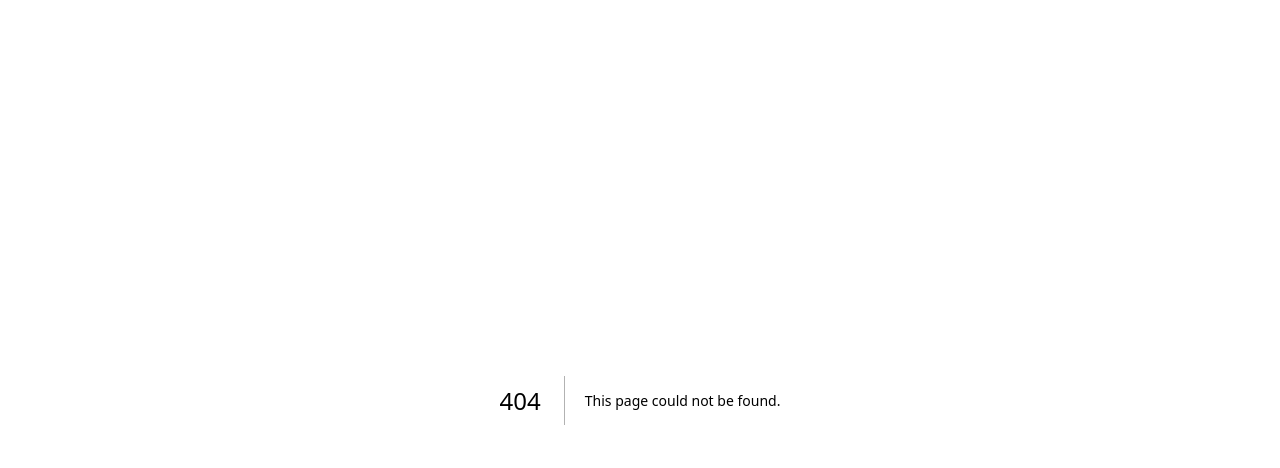
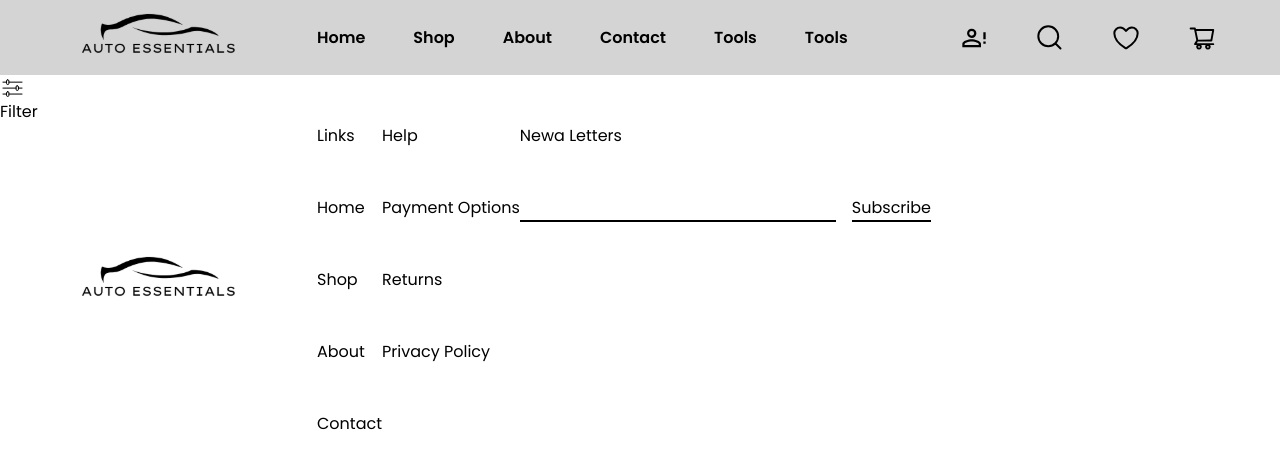
Before and after one commit to PirAdnan1/mystore, a Next.js app: page /shop in a window 1280 px wide. Before the commit this address had no page. Shown: the top 468 px of the page. Built offline with nearby package versions, Linux system fonts and the light colour scheme.

Commit message:
shop page

```diff
--- /dev/null
+++ b/src/assets/shop/filter.jsx
@@ -0,0 +1,18 @@
+import * as React from "react";
+const SvgComponent = (props) => (
+  <svg
+    xmlns="http://www.w3.org/2000/svg"
+    width={25}
+    height={25}
+    fill="none"
+    {...props}
+  >
+    <path
+      stroke="#000"
+      strokeLinecap="round"
+      strokeLinejoin="round"
+      d="M22.024 7.143H8.929m-2.381 0H2.976m19.048 11.905H8.929m-2.381 0H2.976m13.095-5.953H2.976m19.048 0h-3.572M7.738 4.762a1.19 1.19 0 0 1 1.19 1.19v2.381a1.19 1.19 0 0 1-2.38 0v-2.38a1.19 1.19 0 0 1 1.19-1.191v0Zm0 11.905a1.19 1.19 0 0 1 1.19 1.19v2.381a1.19 1.19 0 0 1-2.38 0v-2.38a1.19 1.19 0 0 1 1.19-1.191Zm9.524-5.953a1.19 1.19 0 0 1 1.19 1.19v2.382a1.19 1.19 0 1 1-2.38 0v-2.381a1.19 1.19 0 0 1 1.19-1.19v0Z"
+    />
+  </svg>
+);
+export default SvgComponent;
--- /dev/null
+++ b/src/assets/shop/menu.jsx
@@ -0,0 +1,16 @@
+import * as React from "react";
+const SvgComponent = (props) => (
+  <svg
+    xmlns="http://www.w3.org/2000/svg"
+    width={28}
+    height={28}
+    fill="none"
+    {...props}
+  >
+    <path
+      fill="#000"
+      d="M18.667 22.167a3.5 3.5 0 1 1 0-7 3.5 3.5 0 0 1 0 7Zm-9.334 0a3.5 3.5 0 1 1 0-7 3.5 3.5 0 0 1 0 7Zm9.334-9.334a3.5 3.5 0 1 1 0-7 3.5 3.5 0 0 1 0 7Zm-9.334 0a3.5 3.5 0 1 1 0-7 3.5 3.5 0 0 1 0 7Z"
+    />
+  </svg>
+);
+export default SvgComponent;
--- /dev/null
+++ b/src/assets/shop/screen.jsx
@@ -0,0 +1,16 @@
+import * as React from "react";
+const SvgComponent = (props) => (
+  <svg
+    xmlns="http://www.w3.org/2000/svg"
+    width={24}
+    height={24}
+    fill="none"
+    {...props}
+  >
+    <path
+      fill="#000"
+      d="M4.5 6.75h15a3 3 0 0 1 3 3v4.5a3 3 0 0 1-3 3h-15a3 3 0 0 1-3-3v-4.5a3 3 0 0 1 3-3Zm0 1.5A1.5 1.5 0 0 0 3 9.75v4.5a1.5 1.5 0 0 0 1.5 1.5h15a1.5 1.5 0 0 0 1.5-1.5v-4.5a1.5 1.5 0 0 0-1.5-1.5h-15ZM1.5 3a.75.75 0 0 1 .75-.75h19.5a.75.75 0 1 1 0 1.5H2.25A.75.75 0 0 1 1.5 3Zm0 18a.75.75 0 0 1 .75-.75h19.5a.75.75 0 1 1 0 1.5H2.25A.75.75 0 0 1 1.5 21Z"
+    />
+  </svg>
+);
+export default SvgComponent;
--- a/src/components/Navbar.jsx
+++ b/src/components/Navbar.jsx
@@ -19,7 +19,7 @@ function Navbar() {
           <Logo />
           <ul className="flex space-x-12">
             <Link href="#">Home</Link>
-            <Link href="#">Shop</Link>
+            <Link href="/shop">Shop</Link>
             <Link href="#">About</Link>
             <Link href="#">Contact</Link>
             <Link href="#">Tools</Link>
--- /dev/null
+++ b/src/content/Shop/Fliter.jsx
@@ -0,0 +1,15 @@
+import React from "react";
+import Filter from "../../assets/shop/filter";
+
+const Fliter = () => {
+  return (
+    <div>
+      <div>
+        <Filter />
+        <h1>Filter</h1>
+      </div>
+    </div>
+  );
+};
+
+export default Fliter;
--- /dev/null
+++ b/src/content/Shop/index.jsx
@@ -0,0 +1,12 @@
+import React from "react";
+import Fliter from "./Fliter";
+
+const Shop = () => {
+  return (
+    <div>
+      <Fliter />
+    </div>
+  );
+};
+
+export default Shop;
--- /dev/null
+++ b/src/pages/shop.js
@@ -0,0 +1,13 @@
+import Layout from '@/layout/Layout'
+import React from 'react'
+import Shop from "../content/Shop"
+
+const shop = () => {
+    return (
+        <Layout>
+            <Shop />
+        </Layout>
+    )
+}
+
+export default shop
```
Also changed, not shown: src/content/Shop/Hero.jsx (added).
